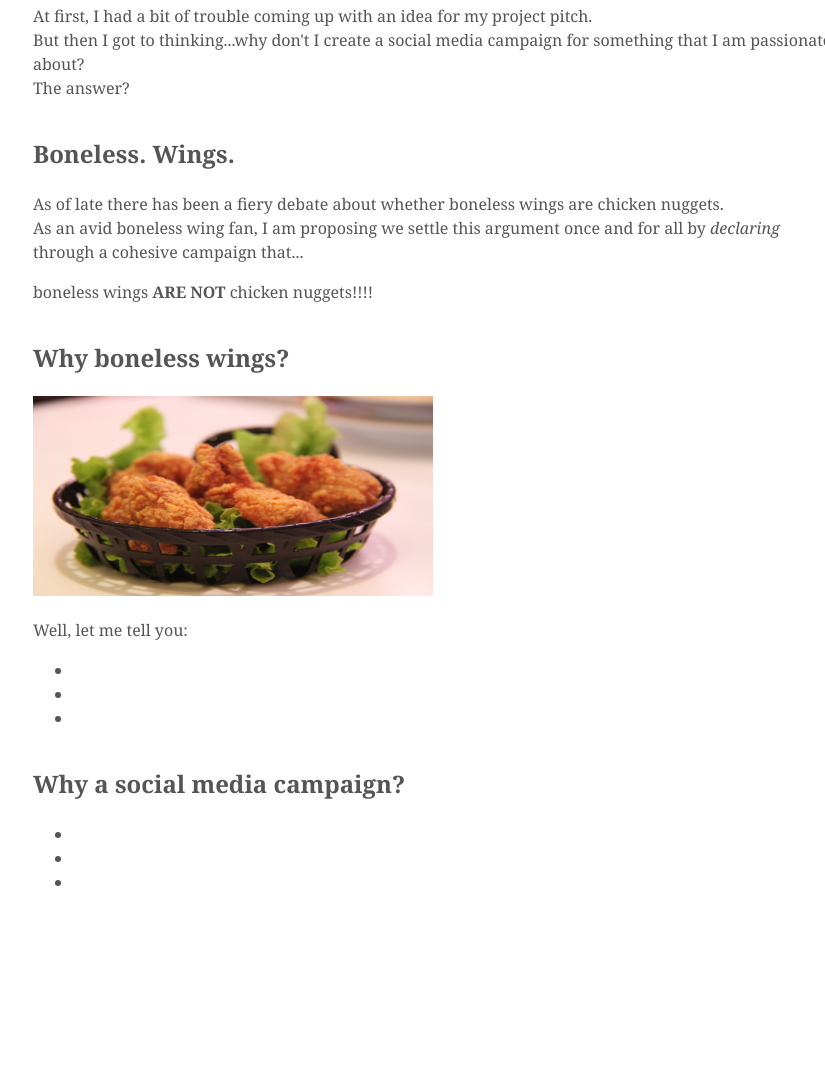
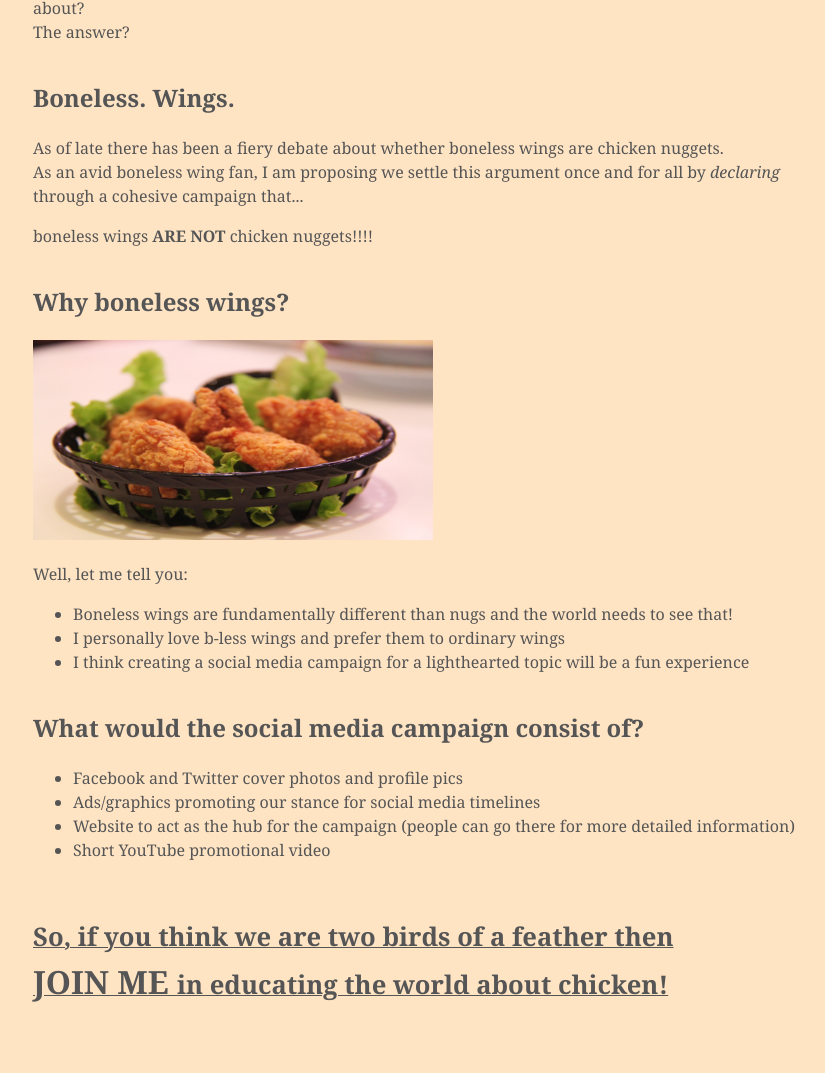
Before and after one commit to taylorsalamone/Web-design-project, a plain HTML site: page index.html in a window 1280 px wide. Shown: the part 586-1659 px from the top of the page, without its empty margins (207-1032 px from the left). Before the commit the page ends 1544 px from the top, so only its background shows below. Drawn offline with Linux system fonts and the light colour scheme.

Commit message:
Final rough draft for pitch
Added some more styling

```diff
--- a/CSS/styles.css
+++ b/CSS/styles.css
@@ -5,6 +5,8 @@
   width: 100%;
   color: white;
   text-shadow: 2px 2px 4px #000000;
+  padding: 0em;
+  margin-bottom: -0.5em;
 }
 
 body {
@@ -12,14 +14,22 @@ body {
   max-width: 50em;
   font-family: "Georgia", serif;
   color: #555;
+  background-color: #ffe4c4;
   line-height: 1.5;
   padding: 3em 1em;
 }
 
-.body img {
-  width: 100px;
-  height: 100px;
-  background: #555;
+p1 {margin-top: -300px;}
+.body {padding: 0em}
+.footer {padding: 2em 0em;
+text-decoration: underline;}
+
+span {
+  font-size: 2em;
+}
+
+span b {
+  font-size: 80%;
 }
 
 h2 {
--- a/index.html
+++ b/index.html
@@ -12,11 +12,9 @@
       <h1 style="font-size:300%;">My project pitch draft!</h1>
     </div>
 
-    <div>
-    <p>At first, I had a bit of trouble coming up with an idea for my project pitch.<br/>
+    <p1>At first, I had a bit of trouble coming up with an idea for my project pitch.<br/>
     But then I got to thinking...why don't I create a social media campaign for something that I am passionate about?<br/>
     The answer?</p>
-    </div>
 
     <h2>Boneless. Wings.</h2>
     <p>As of late there has been a fiery debate about whether boneless wings are chicken nuggets.<br/>
@@ -31,17 +29,23 @@
     <p>Well, let me tell you:</p>
 
     <ul>
-      <li></li>
-      <li></li>
-      <li></li>
+      <li>Boneless wings are fundamentally different than nugs and the world needs to see that!</li>
+      <li>I personally love b-less wings and prefer them to ordinary wings</li>
+      <li>I think creating a social media campaign for a lighthearted topic will be a fun experience</li>
     </ul>
 
-    <h2>Why a social media campaign?</h2>
+    <h2>What would the social media campaign consist of?</h2>
 
     <ul>
-      <li></li>
-      <li></li>
-      <li></li>
+      <li>Facebook and Twitter cover photos and profile pics</li>
+      <li>Ads/graphics promoting our stance for social media timelines</li>
+      <li>Website to act as the hub for the campaign
+          (people can go there for more detailed information)</li>
+      <li>Short YouTube promotional video</li>
     </ul>
+
+    <div class="footer">
+    <span><b>So, if you think we are two birds of a feather then</b><br/><strong> JOIN ME </strong><b>in educating the world about chicken!</b></p>
+    </div>
   </body>
 </html>
```
